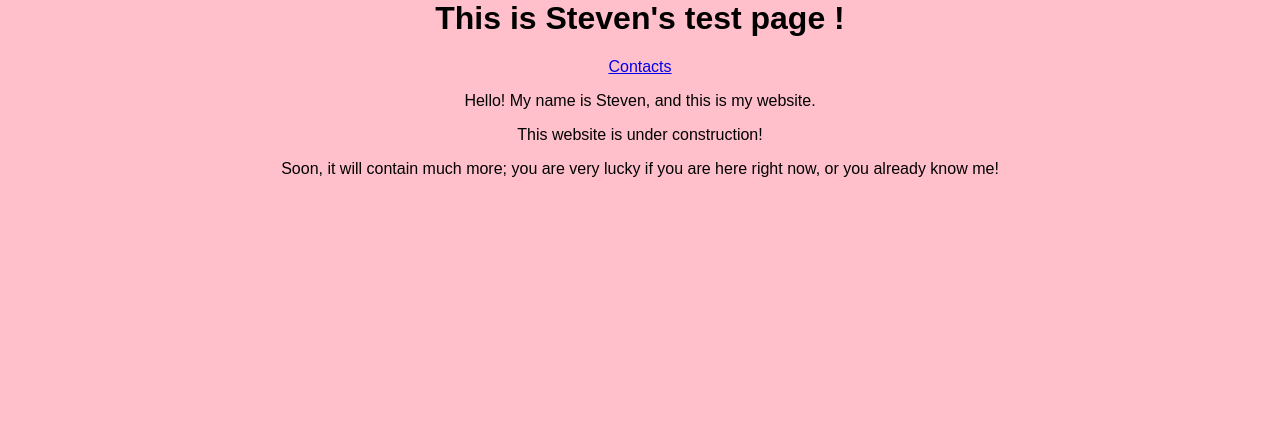
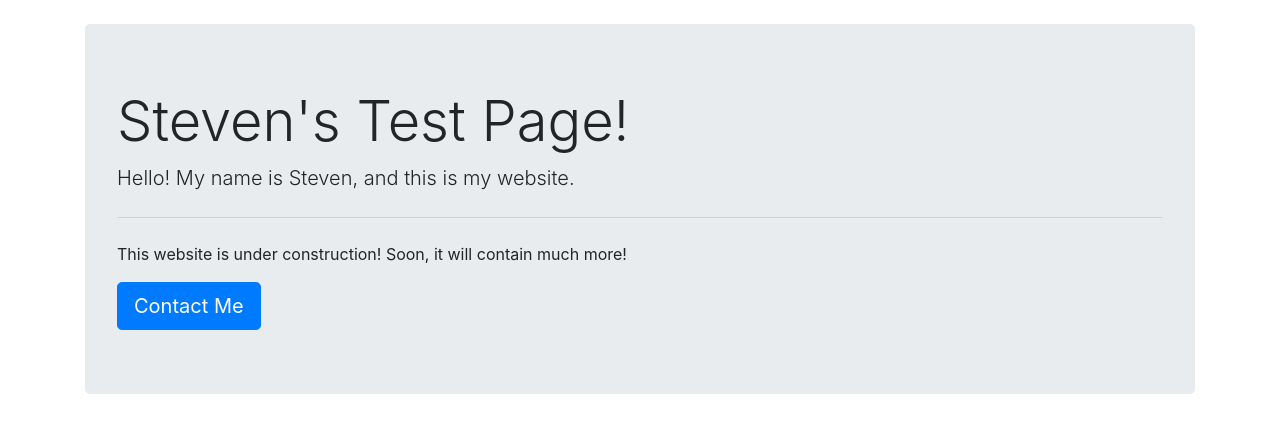
Before and after one commit to xeryldev/stevensportfolio, a plain HTML site: page index.html in a window 1280 px wide. Drawn offline with nearby package versions, Linux system fonts and the light colour scheme.

Commit message:
add bootstrap to index

```diff
--- a/index.html
+++ b/index.html
@@ -1,16 +1,24 @@
-<!-- basic boilerplate code for repo -->
+<!DOCTYPE html>
 <html lang="en">
 <head>
     <meta charset="UTF-8">
-    <meta name="viewport" content="width=device-width, initial-scale=1.0">
+    <meta name="viewport" content="width, initial-scale=1.0">
     <title>Steven's Portfolio</title>
-    <link rel="stylesheet" href="styles.css">
+    <link rel="stylesheet" href="https://stackpath.bootstrapcdn.com/bootstrap/4.5.2/css/bootstrap.min.css">
+    <link ref="stylehseet" href="styles.css">
 </head>
 <body>
-    <h1>This is Steven's test page !</h1>
-    <a href="contacts.html">Contacts</a>
-    <p>Hello! My name is Steven, and this is my website.</p>
-    <p>This website is under construction!</p>
-    <p>Soon, it will contain much more; you are very lucky if you are here right now, or you already know me!</p>
+    <div class="container">
+        <div class="jumbotron mt-4">
+            <h1 class="display-4">Steven's Test Page!</h1>
+            <p class="lead">Hello! My name is Steven, and this is my website.</p>
+            <hr class="my-4">
+            <p>This website is under construction! Soon, it will contain much more!</p>
+            <a class="btn btn-primary btn-lg" href="contacts.html" role="button">Contact Me</a>
+        </div>
+    </div>
+    <script src="https://code.jquery.com/jquery-3.5.1.slim.min.js"></script>
+    <script src="https://cdn.jsdelivr.net/npm/@popperjs/core@2.5.4/dist/umd/popper.min.js"></script>
+    <script src="https://stackpath.bootstrapcdn.com/bootstrap/4.5.2/js/bootstrap.min.js"></script>
 </body>
 </html>
```
